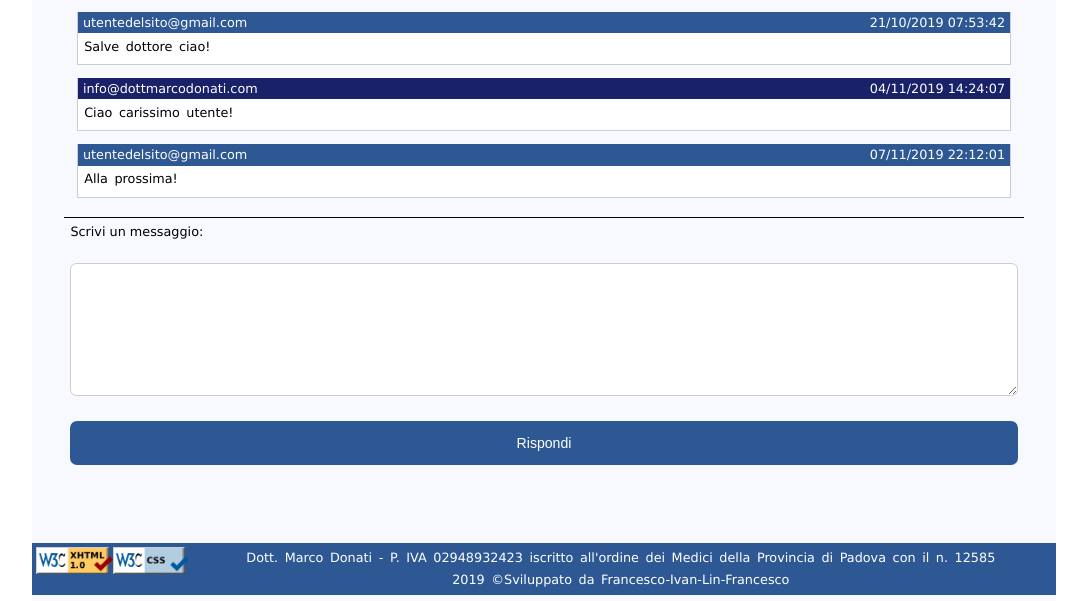
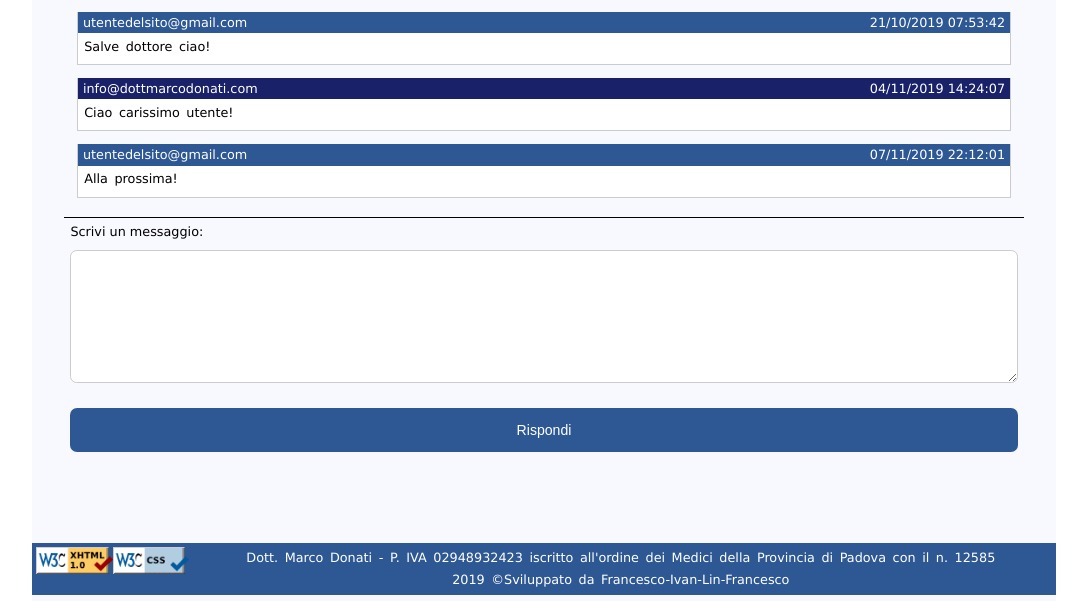
Before and after one commit to ivanfurlan/tecweb, a PHP site: page /HTML/consultionline.html in a window 1280 px wide. Shown: the part 199-800 px from the top of the page, without its empty margins (96-1183 px from the left). Run offline with PHP 8.4, Linux system fonts and the light colour scheme.

Commit message:
Piccole sistemazioni

```diff
--- a/CSS/styledesktop.css
+++ b/CSS/styledesktop.css
@@ -241,7 +241,7 @@ p {
 
 #main {
     margin: 0 1.5em 0;
-    text-align: justify;
+    text-align: left;
     overflow: auto;
     width: auto;
     /*CSS3*/
@@ -251,6 +251,7 @@ p {
 .colonna1 {
     float: left;
     width: 50%;
+    text-align: justify;
 }
 
 .colonna2 {
--- a/HTML/consultionline.html
+++ b/HTML/consultionline.html
@@ -110,7 +110,8 @@
 
             <form action="consultionline.php" method="post">
                 <fieldset>
-                    <legend>Scrivi un messaggio:</legend>
+                    <legend class="nascosto">Rispondi</legend>
+                    <label for="nuovomessaggio">Scrivi un messaggio: </label>
                     <textarea name="nuovomessaggio" rows="7" cols="40" title="Messaggio di risposta"> </textarea>
                     <input type="submit" value="Rispondi" />
                 </fieldset>
--- a/HTML/notizie.html
+++ b/HTML/notizie.html
@@ -43,7 +43,7 @@
         <a href="index.html" id="logo">
             <img src="../img/logo.png" alt="Studio medico del dott. Marco Donati" />
         </a>
-        <h1><a href="index.html"><abbr title="Dottor">Dott.</abbr> Marco Donati</a></h1>
+        <h1><abbr title="Dottor">Dott.</abbr> Marco Donati</h1>
         <a href="javascript:void(0);" id="pulsanteMenuNav" onclick="openCloseMenu('nav')">
             <img src="../img/menu-icon.png" alt="menu principale" />
         </a>
```
